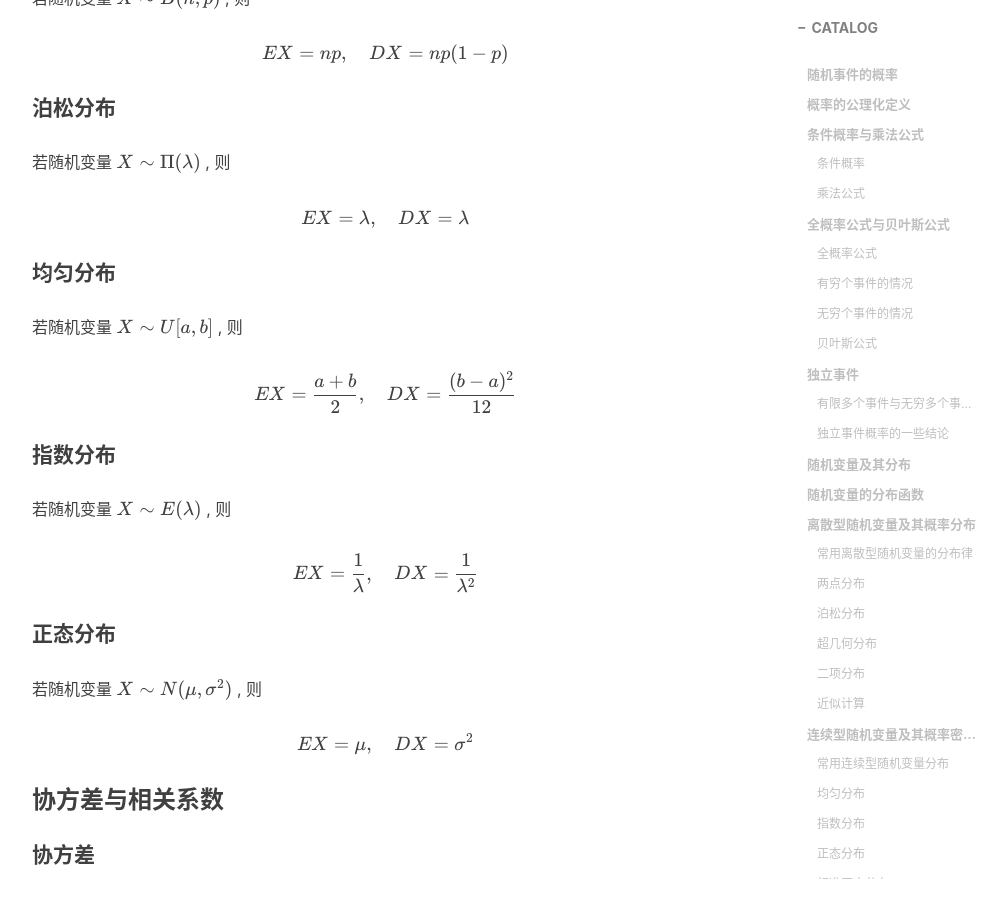
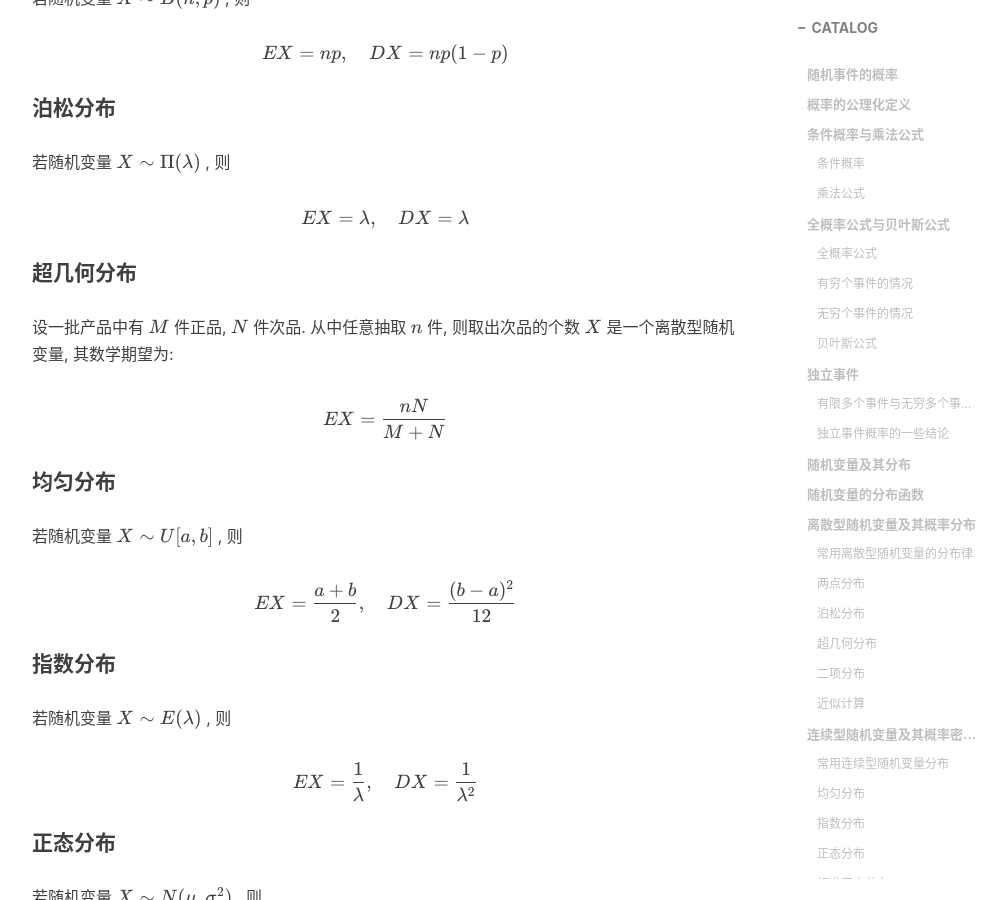
Before and after one commit to Coekjan/coekjan.github.io, a Jekyll site: the page built from _posts/Probability-Statistics/2021-01-03-Probability-Theory.md, in a window 1280 px wide and 900 px high, scrolled down 20244 px. Shown: the whole window, without its empty margins (233-1239 px from the left). Built offline with Jekyll 4.4.1, drawn with Linux system fonts in a browser that asks for light colours; nearby versions of some CDN libraries; comment, search, counter and statistics services are not loaded; some of the changed text lies outside the part shown.

Commit message:
Update 2021-01-03-Probability-Theory.md

```diff
--- a/_posts/Probability-Statistics/2021-01-03-Probability-Theory.md
+++ b/_posts/Probability-Statistics/2021-01-03-Probability-Theory.md
@@ -251,7 +251,7 @@ $$
 
 ##### 超几何分布
 
-设一批产品中有 $M$ 件正品, $N$ 件次品. 从中任意抽取 $n$ 件, 则渠道次品的个数 $X$ 是一个离散型随机变量, 其分布律为:
+设一批产品中有 $M$ 件正品, $N$ 件次品. 从中任意抽取 $n$ 件, 则取出次品的个数 $X$ 是一个离散型随机变量, 其分布律为:
 
 $$
 P(X=k)=\frac{C_N^kC_M^{n-k}}{C_{M+N}^n}\quad k=0,1,2,\dotsm,l\quad(l=\min\{n,N\})
@@ -822,6 +822,14 @@ $$
 EX=\lambda,\quad DX=\lambda
 $$
 
+#### 超几何分布
+
+设一批产品中有 $M$ 件正品, $N$ 件次品. 从中任意抽取 $n$ 件, 则取出次品的个数 $X$ 是一个离散型随机变量, 其数学期望为:
+
+$$
+EX=\frac{nN}{M+N}
+$$
+
 #### 均匀分布
 
 若随机变量 $X\sim U[a,b]$ , 则
```
